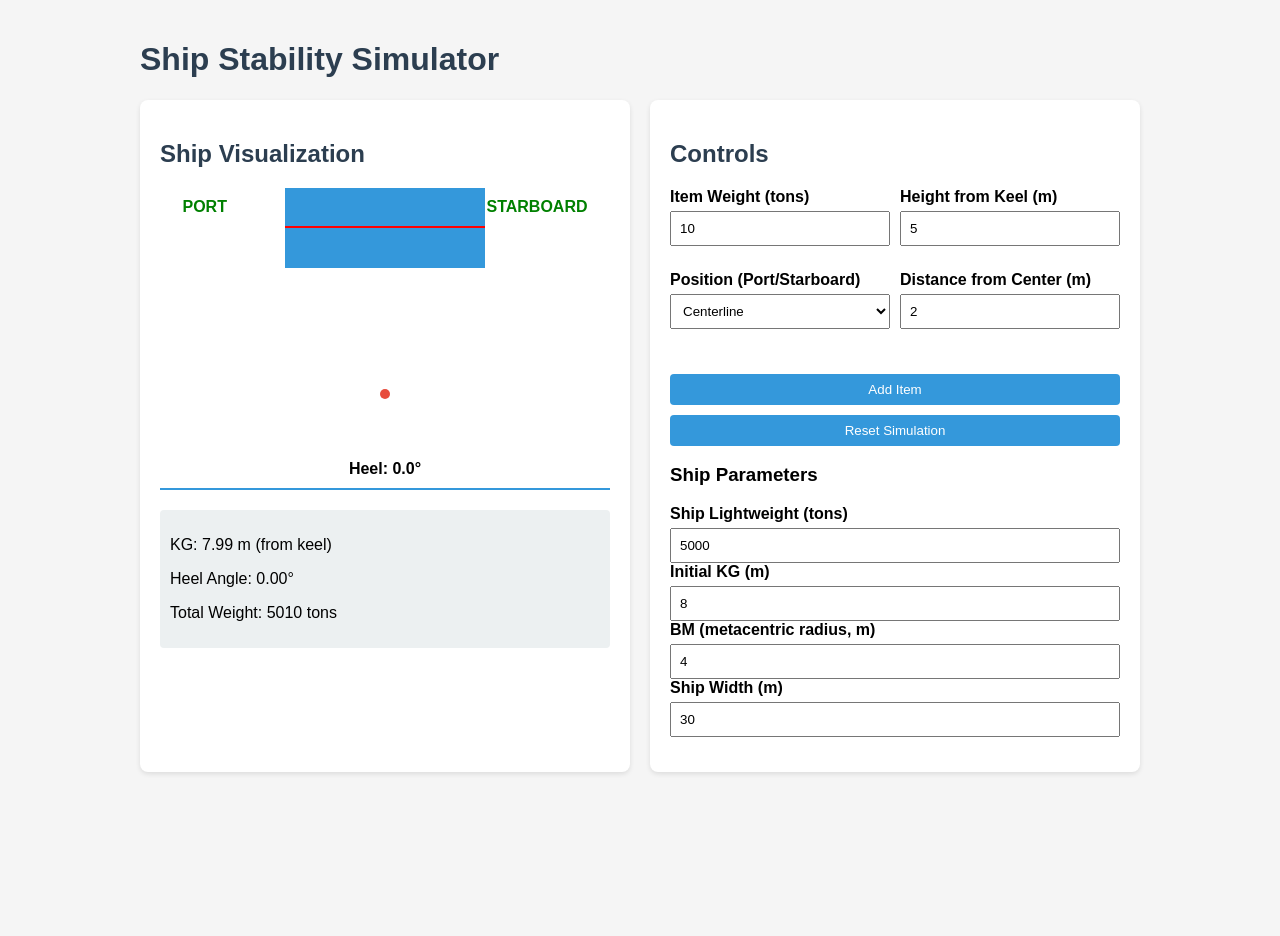
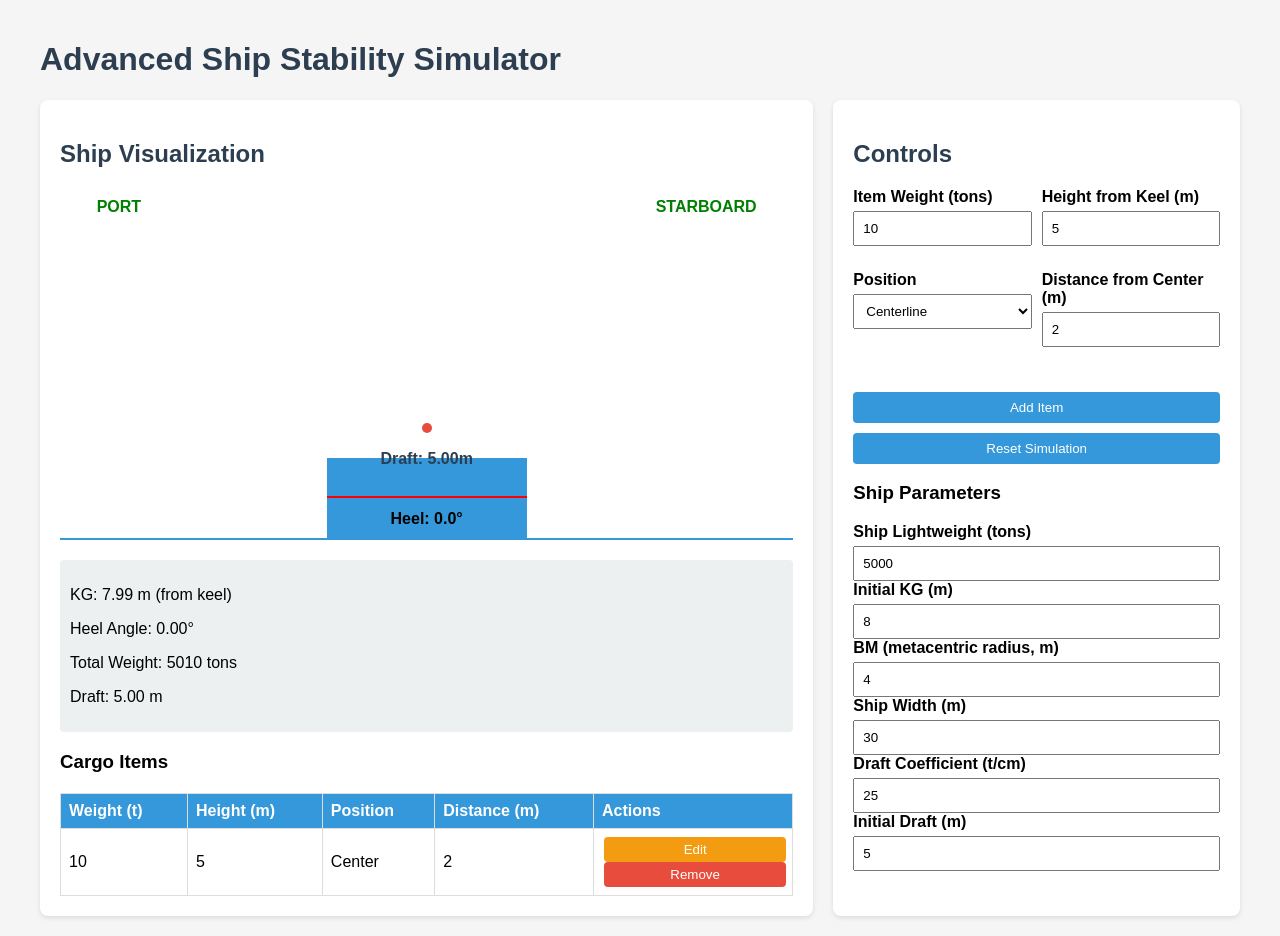
Before and after one commit to nmhnar/ship-kg-simulator, a plain HTML site: page index.html in a window 1280 px wide. Both pictures are taken after a click on the button "Add Item". Before the commit the page ends 800 px from the top, so only its background shows below. Drawn offline with Linux system fonts and the light colour scheme.

Commit message:
Update index.html

```diff
--- a/index.html
+++ b/index.html
@@ -3,11 +3,11 @@
 <head>
     <meta charset="UTF-8">
     <meta name="viewport" content="width=device-width, initial-scale=1.0">
-    <title>Ship Stability Simulator</title>
+    <title>Ship KG Simulator</title>
     <style>
         body {
             font-family: Arial, sans-serif;
-            max-width: 1000px;
+            max-width: 1200px;
             margin: 0 auto;
             padding: 20px;
             background-color: #f5f5f5;
@@ -18,8 +18,8 @@
             gap: 20px;
         }
         .simulation-panel {
-            flex: 1;
-            min-width: 300px;
+            flex: 2;
+            min-width: 500px;
             background: white;
             padding: 20px;
             border-radius: 8px;
@@ -38,7 +38,7 @@
         }
         .ship-container {
             position: relative;
-            height: 300px;
+            height: 350px;
             margin: 20px 0;
             border-bottom: 2px solid #3498db;
         }
@@ -50,7 +50,7 @@
             left: 50%;
             transform-origin: center bottom;
             transform: translateX(-50%);
-            transition: transform 0.5s ease;
+            transition: transform 0.5s ease, bottom 0.5s ease;
         }
         .waterline {
             position: absolute;
@@ -72,11 +72,11 @@
             font-weight: bold;
         }
         .port-label {
-            left: 5%;  /* Move farther left (was 20%) */
+            left: 5%;
             color: green;
         }
         .starboard-label {
-            right: 5%;  /* Move farther right (was 20%) */
+            right: 5%;
             color: green;
         }
         .heel-indicator {
@@ -85,6 +85,13 @@
             left: 50%;
             transform: translateX(-50%);
             font-weight: bold;
+        }
+        .draft-indicator {
+            position: absolute;
+            left: 50%;
+            transform: translateX(-50%);
+            font-weight: bold;
+            color: #2c3e50;
         }
         .controls {
             display: grid;
@@ -134,10 +141,37 @@
         .item:hover {
             opacity: 0.8;
         }
+        table {
+            width: 100%;
+            border-collapse: collapse;
+            margin-top: 20px;
+        }
+        th, td {
+            border: 1px solid #ddd;
+            padding: 8px;
+            text-align: left;
+        }
+        th {
+            background-color: #3498db;
+            color: white;
+        }
+        tr:nth-child(even) {
+            background-color: #f2f2f2;
+        }
+        .edit-btn, .remove-btn {
+            padding: 5px 10px;
+            margin: 0 2px;
+        }
+        .edit-btn {
+            background-color: #f39c12;
+        }
+        .remove-btn {
+            background-color: #e74c3c;
+        }
     </style>
 </head>
 <body>
-    <h1>Ship Stability Simulator</h1>
+    <h1>Advanced Ship Stability Simulator</h1>
 
     <div class="container">
         <div class="simulation-panel">
@@ -148,13 +182,29 @@
                 <div class="ship" id="ship">
                     <div class="waterline"></div>
                 </div>
+                <div class="draft-indicator" id="draft-indicator">Draft: 0m</div>
                 <div class="heel-indicator" id="heel-indicator">Heel: 0°</div>
             </div>
             <div class="stats">
                 <p>KG: <span id="kg-value">0</span> m (from keel)</p>
                 <p>Heel Angle: <span id="heel-value">0</span>°</p>
                 <p>Total Weight: <span id="weight-value">0</span> tons</p>
+                <p>Draft: <span id="draft-value">0</span> m</p>
             </div>
+
+            <h3>Cargo Items</h3>
+            <table id="cargo-table">
+                <thead>
+                    <tr>
+                        <th>Weight (t)</th>
+                        <th>Height (m)</th>
+                        <th>Position</th>
+                        <th>Distance (m)</th>
+                        <th>Actions</th>
+                    </tr>
+                </thead>
+                <tbody></tbody>
+            </table>
         </div>
 
         <div class="control-panel">
@@ -169,7 +219,7 @@
                     <input type="number" id="item-height" min="0" value="5">
                 </div>
                 <div class="control-group">
-                    <label for="item-position">Position (Port/Starboard)</label>
+                    <label for="item-position">Position</label>
                     <select id="item-position">
                         <option value="0">Centerline</option>
                         <option value="-1">Port</option>
@@ -194,6 +244,10 @@
                 <input type="number" id="ship-bm" min="1" value="4">
                 <label for="ship-width">Ship Width (m)</label>
                 <input type="number" id="ship-width" min="1" value="30">
+                <label for="ship-draft-coeff">Draft Coefficient (t/cm)</label>
+                <input type="number" id="ship-draft-coeff" min="0.1" step="0.1" value="25">
+                <label for="initial-draft">Initial Draft (m)</label>
+                <input type="number" id="initial-draft" min="0" step="0.1" value="5">
             </div>
         </div>
     </div>
@@ -206,20 +260,26 @@
             shipKG: 8,
             shipBM: 4,
             shipWidth: 30,
+            draftCoeff: 25, // tons per cm of draft change
+            initialDraft: 5, // meters
             totalWeight: 5000,
             totalMoment: 5000 * 8,
-            totalHeelingMoment: 0
+            totalHeelingMoment: 0,
+            currentDraft: 5
         };
 
         // DOM elements
         const shipEl = document.getElementById('ship');
         const heelIndicatorEl = document.getElementById('heel-indicator');
+        const draftIndicatorEl = document.getElementById('draft-indicator');
         const kgValueEl = document.getElementById('kg-value');
         const heelValueEl = document.getElementById('heel-value');
         const weightValueEl = document.getElementById('weight-value');
+        const draftValueEl = document.getElementById('draft-value');
         const addItemBtn = document.getElementById('add-item');
         const resetBtn = document.getElementById('reset');
         const shipContainerEl = document.querySelector('.ship-container');
+        const cargoTableBody = document.querySelector('#cargo-table tbody');
 
         // Initialize
         function init() {
@@ -236,15 +296,19 @@
             shipState.shipKG = parseFloat(document.getElementById('ship-kg').value);
             shipState.shipBM = parseFloat(document.getElementById('ship-bm').value);
             shipState.shipWidth = parseFloat(document.getElementById('ship-width').value);
+            shipState.draftCoeff = parseFloat(document.getElementById('ship-draft-coeff').value);
+            shipState.initialDraft = parseFloat(document.getElementById('initial-draft').value);
 
             // Reset totals
             shipState.totalWeight = shipState.shipWeight;
             shipState.totalMoment = shipState.shipWeight * shipState.shipKG;
             shipState.totalHeelingMoment = 0;
             shipState.items = [];
+            shipState.currentDraft = shipState.initialDraft;
 
-            // Clear all items from visualization
+            // Clear all items from visualization and table
             document.querySelectorAll('.item').forEach(el => el.remove());
+            cargoTableBody.innerHTML = '';
 
             updateShipVisualization();
         }
@@ -257,27 +321,51 @@
             const distance = parseFloat(document.getElementById('distance-from-center').value);
 
             // Add to state
-            const item = { weight, height, position, distance };
+            const item = {
+                id: Date.now(), // Unique ID for each item
+                weight,
+                height,
+                position,
+                distance
+            };
             shipState.items.push(item);
 
             // Update totals
-            shipState.totalWeight += weight;
-            shipState.totalMoment += weight * height;
-            shipState.totalHeelingMoment += weight * distance * position;
+            updateTotals();
 
-            // Add to visualization
+            // Add to visualization and table
             addItemVisualization(item);
+            addItemToTable(item);
 
             updateShipVisualization();
+        }
+
+        // Update all calculated totals
+        function updateTotals() {
+            shipState.totalWeight = shipState.shipWeight;
+            shipState.totalMoment = shipState.shipWeight * shipState.shipKG;
+            shipState.totalHeelingMoment = 0;
+
+            shipState.items.forEach(item => {
+                shipState.totalWeight += item.weight;
+                shipState.totalMoment += item.weight * item.height;
+                shipState.totalHeelingMoment += item.weight * item.distance * item.position;
+            });
+
+            // Calculate draft change (simplified)
+            const weightChange = shipState.totalWeight - shipState.shipWeight;
+            const draftChange = (weightChange / (shipState.draftCoeff * 100)); // Convert to meters
+            shipState.currentDraft = shipState.initialDraft + draftChange;
         }
 
         // Add item visualization
         function addItemVisualization(item) {
             const itemEl = document.createElement('div');
             itemEl.className = 'item';
-            itemEl.title = `Weight: ${item.weight} tons\nHeight: ${item.height}m\nPosition: ${item.position > 0 ? 'Starboard' : item.position < 0 ? 'Port' : 'Center'}`;
+            itemEl.dataset.id = item.id;
+            itemEl.title = `Weight: ${item.weight} tons\nHeight: ${item.height}m\nPosition: ${getPositionName(item.position)}`;
 
-            // Position in ship container (simplified)
+            // Position in ship container
             const containerWidth = shipContainerEl.offsetWidth;
             const containerHeight = shipContainerEl.offsetHeight;
 
@@ -298,33 +386,76 @@
             // Add click to remove
             itemEl.addEventListener('click', function(e) {
                 e.stopPropagation();
-                removeItem(item, itemEl);
+                removeItem(item.id);
             });
         }
 
+        // Add item to the cargo table
+        function addItemToTable(item) {
+            const row = document.createElement('tr');
+            row.dataset.id = item.id;
+
+            row.innerHTML = `
+                <td>${item.weight}</td>
+                <td>${item.height}</td>
+                <td>${getPositionName(item.position)}</td>
+                <td>${item.distance}</td>
+                <td>
+                    <button class="edit-btn" data-id="${item.id}">Edit</button>
+                    <button class="remove-btn" data-id="${item.id}">Remove</button>
+                </td>
+            `;
+
+            cargoTableBody.appendChild(row);
+
+            // Add event listeners to buttons
+            row.querySelector('.edit-btn').addEventListener('click', () => editItem(item.id));
+            row.querySelector('.remove-btn').addEventListener('click', () => removeItem(item.id));
+        }
+
+        // Get position name
+        function getPositionName(position) {
+            return position > 0 ? 'Starboard' : position < 0 ? 'Port' : 'Center';
+        }
+
         // Remove item from ship
-        function removeItem(item, itemEl) {
-            const index = shipState.items.indexOf(item);
+        function removeItem(itemId) {
+            const index = shipState.items.findIndex(item => item.id == itemId);
             if (index > -1) {
                 shipState.items.splice(index, 1);
 
                 // Update totals
-                shipState.totalWeight -= item.weight;
-                shipState.totalMoment -= item.weight * item.height;
-                shipState.totalHeelingMoment -= item.weight * item.distance * item.position;
+                updateTotals();
 
                 // Remove from visualization
-                itemEl.remove();
+                document.querySelector(`.item[data-id="${itemId}"]`)?.remove();
+
+                // Remove from table
+                document.querySelector(`#cargo-table tr[data-id="${itemId}"]`)?.remove();
 
                 updateShipVisualization();
             }
+        }
+
+        // Edit item
+        function editItem(itemId) {
+            const item = shipState.items.find(item => item.id == itemId);
+            if (!item) return;
+
+            // Fill the form with item data
+            document.getElementById('item-weight').value = item.weight;
+            document.getElementById('item-height').value = item.height;
+            document.getElementById('item-position').value = item.position;
+            document.getElementById('distance-from-center').value = item.distance;
+
+            // Remove the item (will be re-added with new values)
+            removeItem(itemId);
         }
 
         // Update ship visualization
         function updateShipVisualization() {
             // Calculate new KG
             const newKG = shipState.totalMoment / shipState.totalWeight;
-            shipState.currentKG = newKG;
 
             // Calculate heel angle (simplified)
             const GM = shipState.shipBM + (shipState.shipKG - newKG); // BM - KG change
@@ -334,12 +465,16 @@
             kgValueEl.textContent = newKG.toFixed(2);
             heelValueEl.textContent = heelAngle.toFixed(2);
             weightValueEl.textContent = shipState.totalWeight.toFixed(0);
+            draftValueEl.textContent = shipState.currentDraft.toFixed(2);
 
-            // Update ship tilt
+            // Update ship tilt and draft position
             shipEl.style.transform = `translateX(-50%) rotate(${heelAngle}deg)`;
+            shipEl.style.bottom = `${(shipState.initialDraft - shipState.currentDraft) * 10}px`; // Scale for visualization
 
-            // Update heel indicator
-            heelIndicatorEl.textContent = `Heel: ${heelAngle.toFixed(1)}° ${heelAngle > 0 ? 'to Starboard' : heelAngle < 0 ? 'to Port' : ''}`;
+            // Update indicators
+            heelIndicatorEl.textContent = `Heel: ${Math.abs(heelAngle).toFixed(1)}° ${heelAngle > 0 ? 'to Starboard' : heelAngle < 0 ? 'to Port' : ''}`;
+            draftIndicatorEl.textContent = `Draft: ${shipState.currentDraft.toFixed(2)}m`;
+            draftIndicatorEl.style.bottom = `${(shipState.currentDraft * 10) + 20}px`; // Position draft text
 
             // Update KG indicator position
             const kgIndicator = document.querySelector('.kg-indicator');
```
